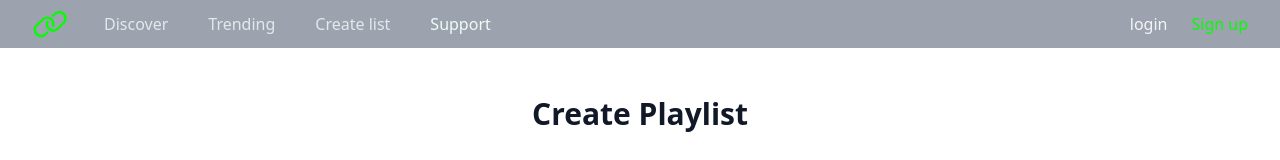
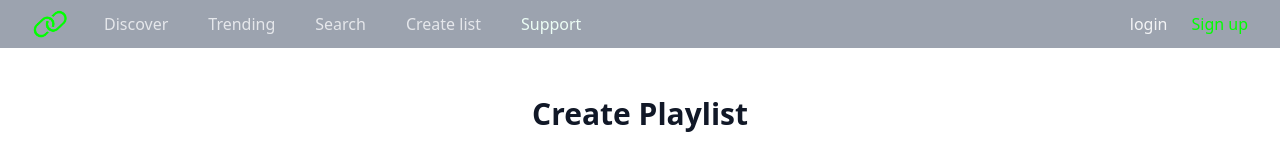
Before and after one commit to 0teklee/soullink, a Next.js app: page /playlist/create in a window 1280 px wide. Shown: the top 160 px of the page. Built offline with nearby package versions, Linux system fonts and the light colour scheme; no server answers.

Commit message:
fix: added search page link

```diff
--- a/components/common/header/Header.tsx
+++ b/components/common/header/Header.tsx
@@ -31,6 +31,12 @@ const Header = () => {
             Trending
           </Link>
           <Link
+            href={`/search`}
+            className={`px-3 py-1 hover:bg-primary hover:text-white rounded-lg`}
+          >
+            Search
+          </Link>
+          <Link
             className={`px-3 py-1 hover:bg-primary hover:text-white rounded-lg`}
             href={`/playlist/create`}
           >
```
